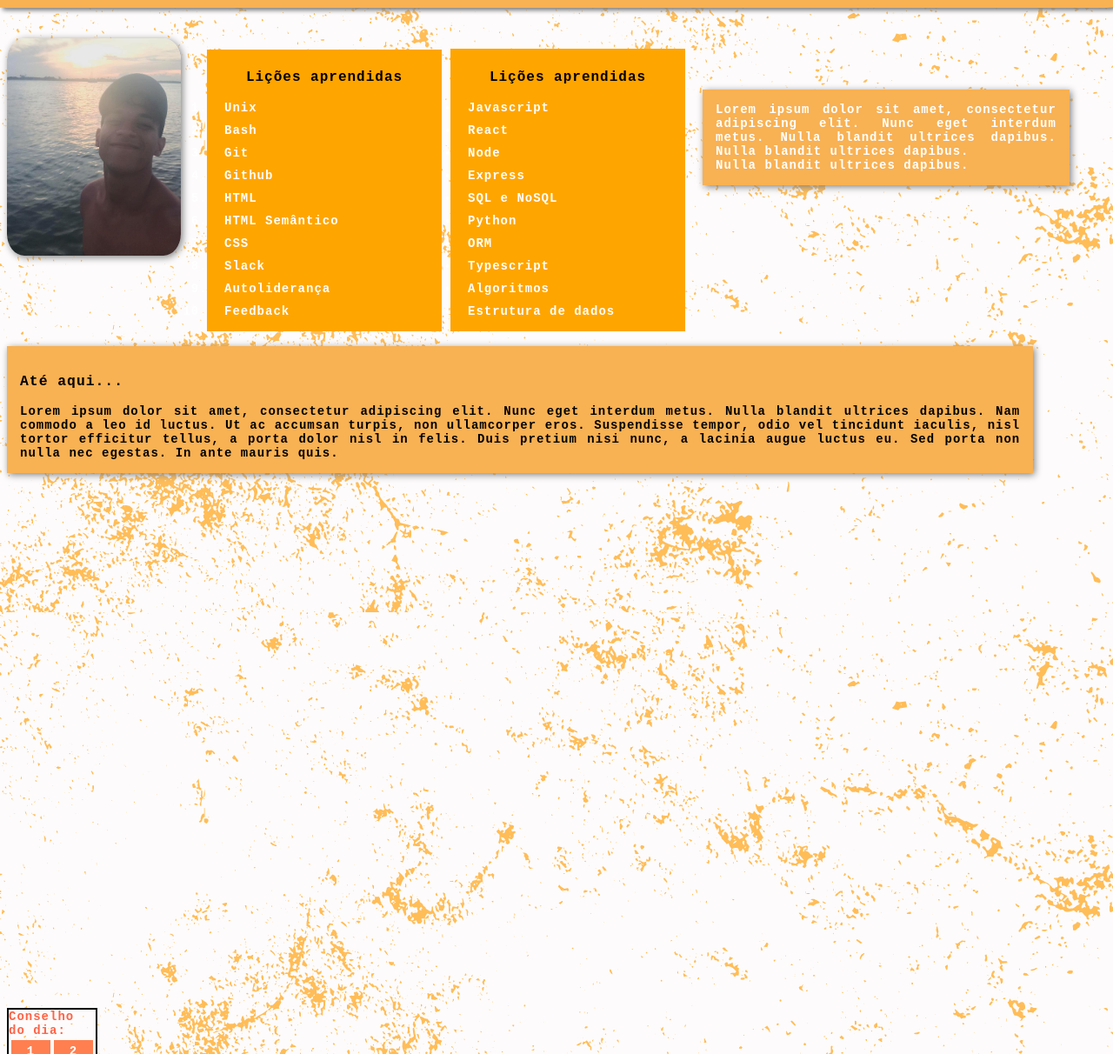
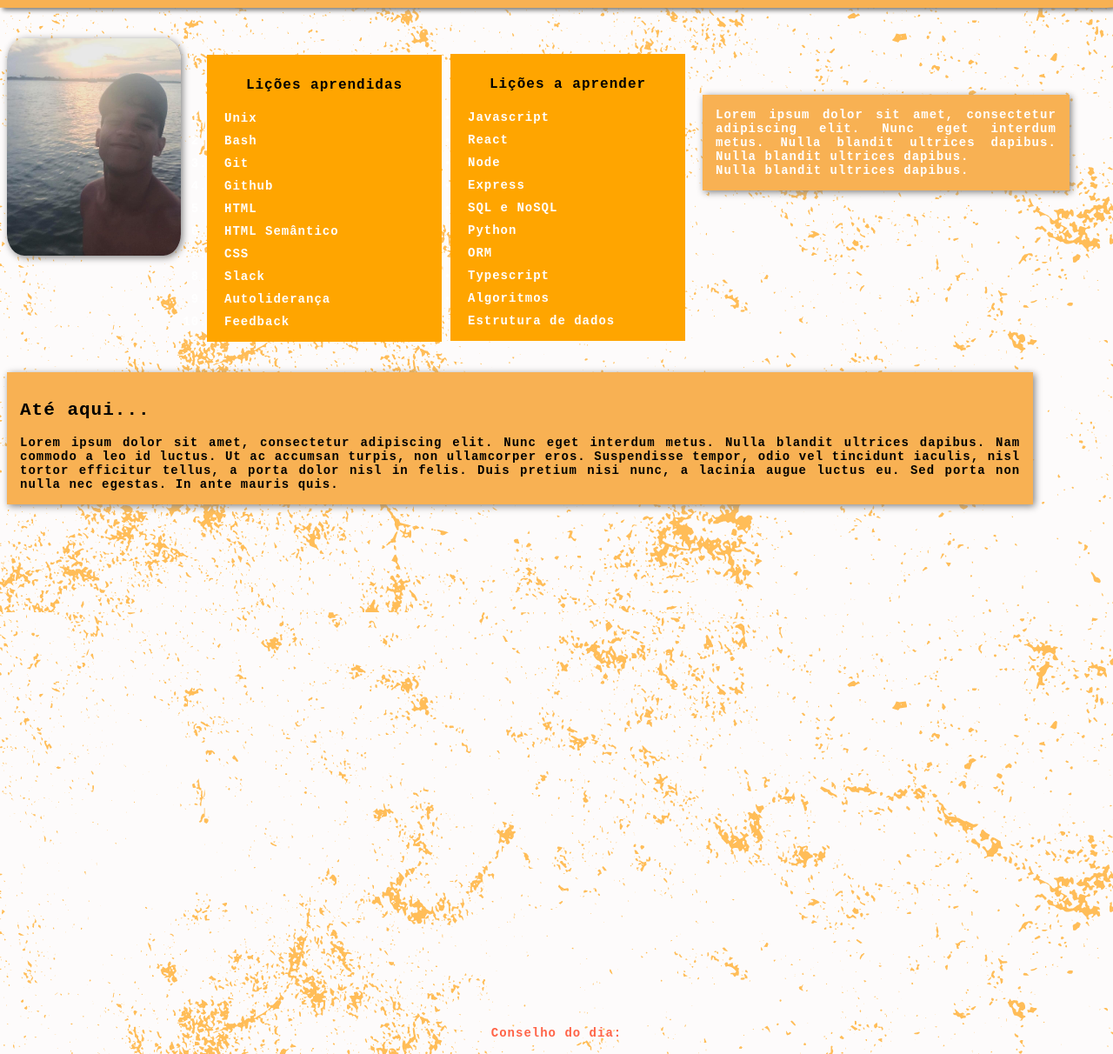
Before and after one commit to luccarendall/fundametal-lessons-learned, a website: page index.html in a window 1280 px wide. Shown: the part 64-1276 px from the top of the page at 87% size. Drawn offline with Linux system fonts and the light colour scheme.

Commit message:
Requisito 11

```diff
--- a/index.html
+++ b/index.html
@@ -25,7 +25,7 @@
     <img id="minha_foto" src="eu.jpeg" alt="lucca-rendall.jpeg" />
 
    <article id="article">
-       <h3>Até aqui...</h3>
+       <h2>Até aqui...</h2>
         Lorem ipsum dolor sit amet, consectetur adipiscing elit. Nunc eget
         interdum metus. Nulla blandit ultrices dapibus. Nam commodo a leo id
         luctus. Ut ac accumsan turpis, non ullamcorper eros. Suspendisse tempor,
@@ -44,7 +44,7 @@
 
     <section>
         <ol id="licoes_aprendidas" class="lado-esquerdo">
-            <h2>Lições aprendidas</h2>
+            <h3>Lições aprendidas</h3>
             <li>Unix</li>
             <li>Bash</li>
             <li>Git</li>
@@ -60,7 +60,7 @@
 
         <section>
             <ul id="licoes_a_aprender" class="lado-direito">
-                <h2>Lições aprendidas</h2>
+                <h3>Lições a aprender</h3>
                 <li>Javascript</li>
                 <li>React</li>
                 <li>Node</li>
@@ -74,11 +74,11 @@
             </ul>
         </section>
 
-<div>
+<section>
         <table id="tabela3">
-            <h9>
+            <h4>
                 Conselho do dia:
-            </h9>
+            </h4>
             <tr>
               <th><a href="https://static.imgs.app/content/assetz/uploads/2018/08/memes-whatsapp-e-redes-sociais-349.jpg" target="_blank">1</a></th>
               <th><a href="https://i.pinimg.com/736x/fd/49/05/fd49050fa52b2fea7a7f78c7690cdcaa.jpg" target="_blank">2</a></th>
@@ -88,7 +88,8 @@
               <th><a href="https://i.redd.it/tybb0i8vrfd41.jpg" target="_blank">4</a></th>
               </tr>
         </table>
-</div>
+</section>
+
     <footer id="rodape" class="menu">
 
         <a href="https://github.com/LuccaRendall" target="_blank">Github</a>
--- a/style.css
+++ b/style.css
@@ -58,6 +58,8 @@ h1{
     font-size: 14px;
     padding: 15px;
     background-color: rgb(248, 177, 83);
+    position: relative;
+    top: 230px;
 }
 
 #text{
@@ -116,7 +118,7 @@ h1{
     font-weight: bold;
     width: 250px;
     padding: 10px;
-    top: -764px;
+    top: -770px;
     left: 510px;
   }
 
@@ -128,7 +130,7 @@ h1{
 
   }
 
-h9{
+h4{
     font-weight: bold;
     color: tomato;
     text-align:center;
@@ -139,7 +141,7 @@ h9{
     text-align: center;
 }
 
-h2{
+h3{
     font-size: 16px;
     text-align: center;
 }
```
